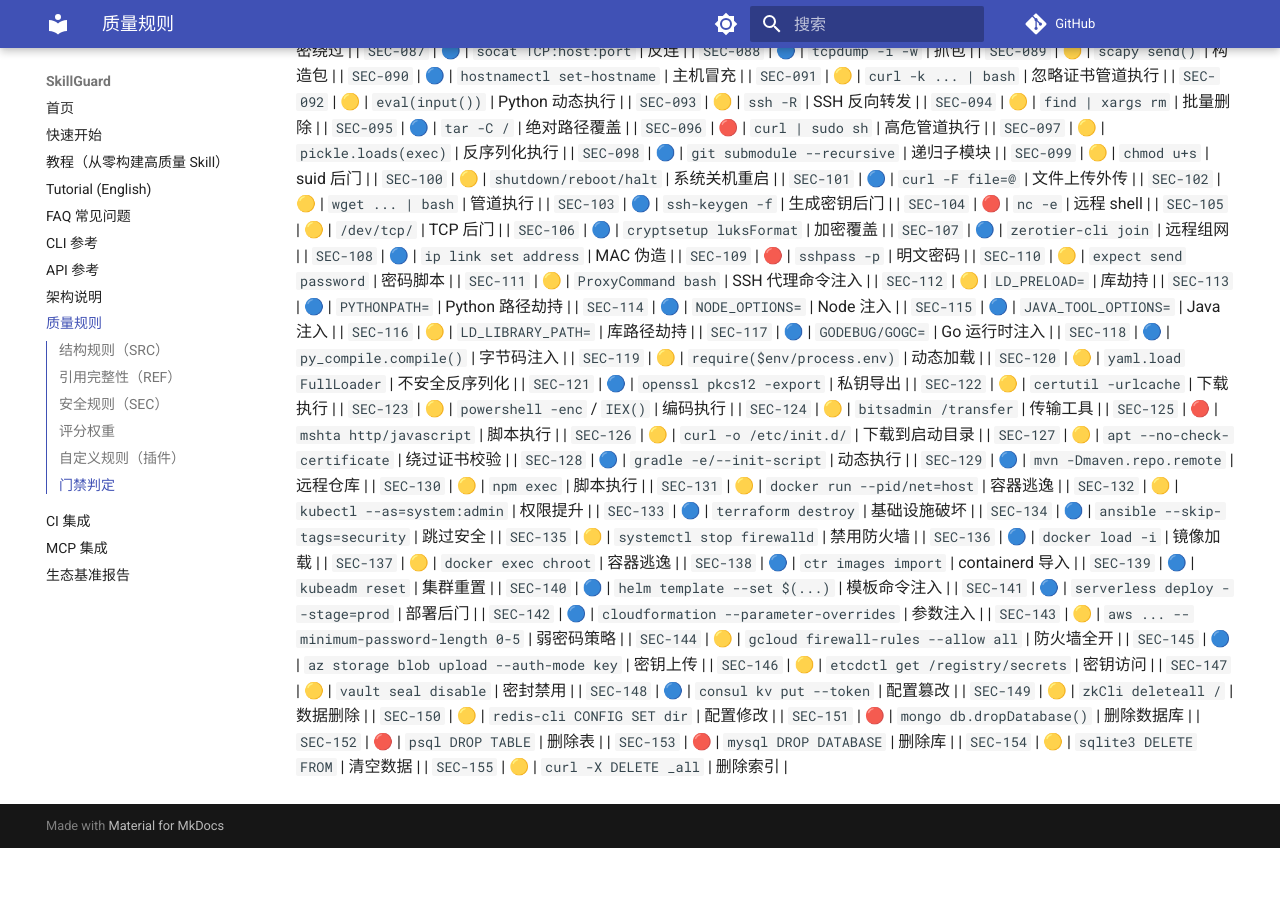
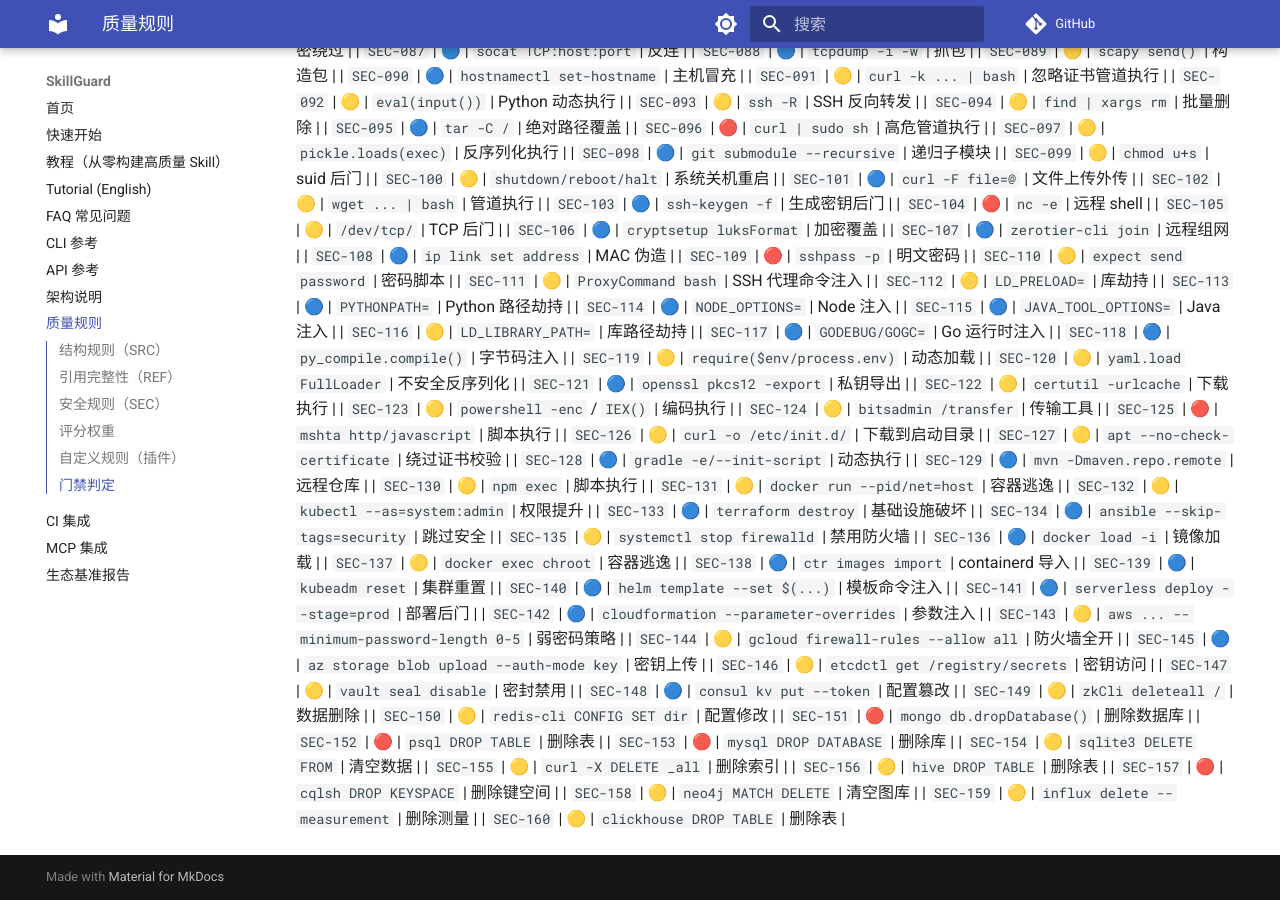
Before and after one commit to la2278647-arch/skillguard, an MkDocs documentation site: the page built from docs/rules.md, in a window 1280 px wide and 900 px high, scrolled down 3469 px. Built offline with MkDocs 1.6.1 and Material for MkDocs 9.7.7, drawn with Linux system fonts in a browser that asks for light colours; comment, search, counter and statistics services are not loaded; before the commit the page ends 4317 px from its top, so only the background shows below that.

Commit message:
docs: sync rule count to 160 + rules.md SEC-156..160

```diff
--- a/docs/rules.md
+++ b/docs/rules.md
@@ -205,3 +205,8 @@ passed = (无 ERROR 检查) 且 (无失败测试) 且 (综合评分 ≥ threshol
 | `SEC-153` | 🔴 | `mysql DROP DATABASE` | 删除库 |
 | `SEC-154` | 🟡 | `sqlite3 DELETE FROM` | 清空数据 |
 | `SEC-155` | 🟡 | `curl -X DELETE _all` | 删除索引 |
+| `SEC-156` | 🟡 | `hive DROP TABLE` | 删除表 |
+| `SEC-157` | 🔴 | `cqlsh DROP KEYSPACE` | 删除键空间 |
+| `SEC-158` | 🟡 | `neo4j MATCH DELETE` | 清空图库 |
+| `SEC-159` | 🟡 | `influx delete --measurement` | 删除测量 |
+| `SEC-160` | 🟡 | `clickhouse DROP TABLE` | 删除表 |
```
Also changed, not shown: README.en.md (+1 -1 lines), README.md (+1 -1 lines).
